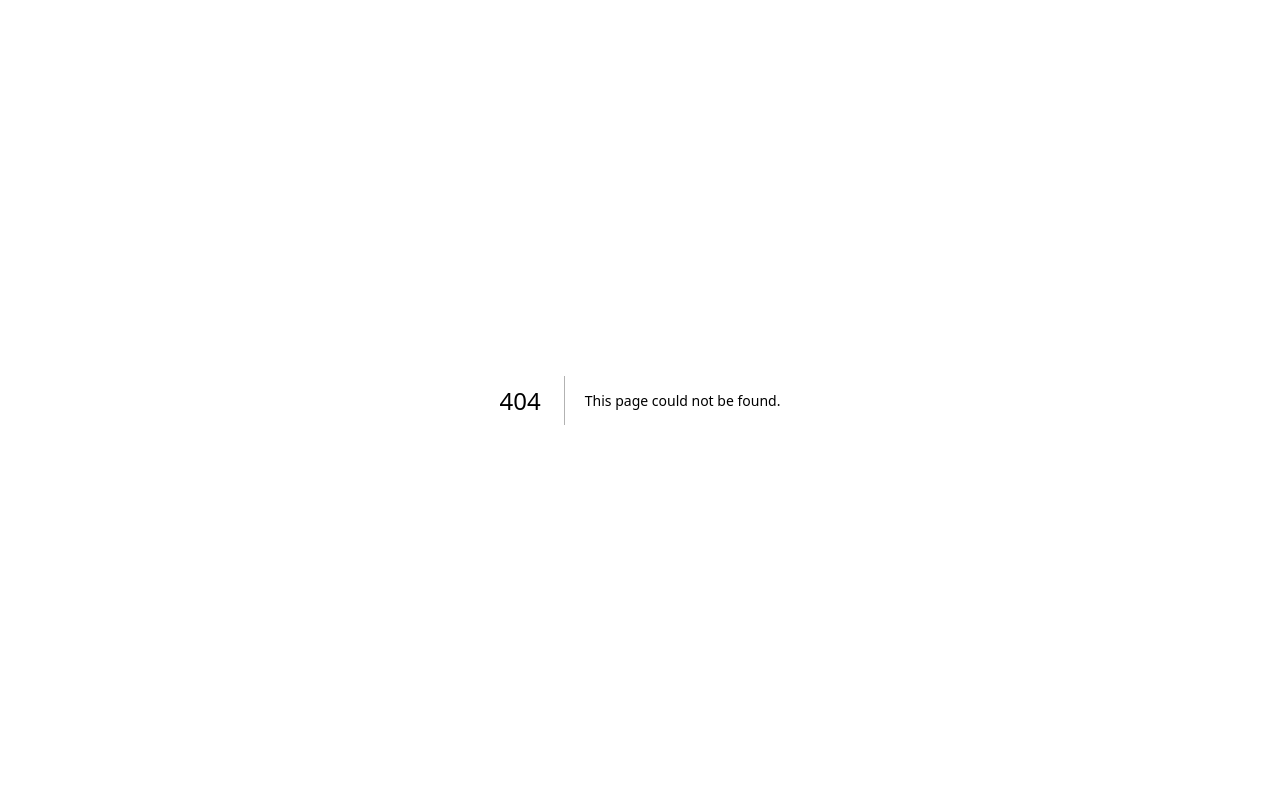
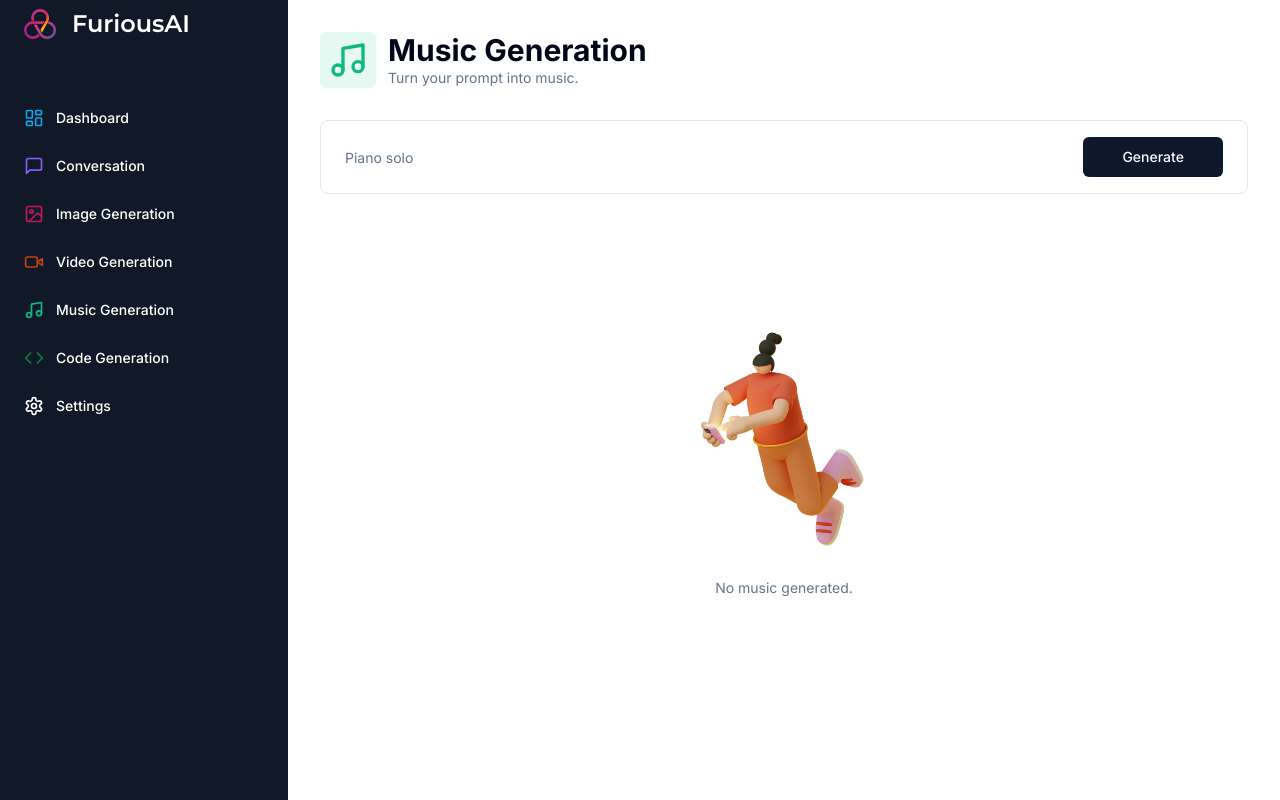
Before and after one commit to avinashhubale/furious-ai, a Next.js app: page /music in a window 1280 px wide. Before the commit this address had no page. Built offline with nearby package versions, Linux system fonts and the light colour scheme.

Commit message:
Implement music generation api

```diff
--- /dev/null
+++ b/app/(dashboard)/(routes)/music/constants.ts
@@ -0,0 +1,7 @@
+import * as z from 'zod';
+
+export const formSchema = z.object({
+  prompt: z.string().min(1, {
+    message: 'Music prompt is required',
+  }),
+});
--- /dev/null
+++ b/app/(dashboard)/(routes)/music/page.tsx
@@ -0,0 +1,106 @@
+'use client';
+
+import axios from 'axios';
+import * as z from 'zod';
+import { Heading } from '@/components/heading';
+import { Music } from 'lucide-react';
+import { useForm } from 'react-hook-form';
+import { formSchema } from './constants';
+import { zodResolver } from '@hookform/resolvers/zod';
+import { Form, FormField, FormItem, FormControl } from '@/components/ui/form';
+import { Input } from '@/components/ui/input';
+import { Button } from '@/components/ui/button';
+import { useRouter } from 'next/navigation';
+import { useState } from 'react';
+
+import { Empty } from '@/components/empty';
+import { Loader } from '@/components/loader';
+
+const MusicPage = () => {
+  const router = useRouter();
+  const [music, setMusic] = useState<string>();
+  const form = useForm<z.infer<typeof formSchema>>({
+    resolver: zodResolver(formSchema),
+    defaultValues: {
+      prompt: '',
+    },
+  });
+
+  const isLoading = form.formState.isSubmitting;
+
+  const onSubmit = async (values: z.infer<typeof formSchema>) => {
+    try {
+      setMusic(undefined);
+
+      const response = await axios.post('/api/music', values);
+
+      setMusic(response.data.audio);
+
+      form.reset();
+    } catch (error: any) {
+      // TODO: Open Pro Modal
+      console.log(error);
+    } finally {
+      router.refresh();
+    }
+  };
+
+  return (
+    <div>
+      <Heading
+        title="Music Generation"
+        description="Turn your prompt into music."
+        icon={Music}
+        iconColor="text-emerald-500"
+        bgcolor="bg-emerald-500/10"
+      />
+      <div className="px-4 lg:px-8">
+        <div>
+          <Form {...form}>
+            <form
+              onSubmit={form.handleSubmit(onSubmit)}
+              className="rounded-lg border w-full p-4 px-3 md:px-6 focus-within:shadow-sm grid grid-cols-12 gap-2"
+            >
+              <FormField
+                name="prompt"
+                render={({ field }) => (
+                  <FormItem className="col-span-12 lg:col-span-10">
+                    <FormControl className="m-0 p-0">
+                      <Input
+                        className="border-0 outline-none focus-visible:ring-0 focus-visible:ring-transparent"
+                        disabled={isLoading}
+                        placeholder="Piano solo "
+                        {...field}
+                      />
+                    </FormControl>
+                  </FormItem>
+                )}
+              />
+              <Button
+                className="col-span-12 lg:col-span-2 w-full"
+                disabled={isLoading}
+              >
+                Generate
+              </Button>
+            </form>
+          </Form>
+        </div>
+        <div className="space-y-4 mt-4">
+          {isLoading && (
+            <div className="p-8 rounded-lg w-full flex items-center justify-center bg-muted">
+              <Loader />
+            </div>
+          )}
+          {!music && !isLoading && <Empty label="No music generated." />}
+          {music && (
+            <audio controls className="w-full mt-8">
+              <source src={music} />
+            </audio>
+          )}
+        </div>
+      </div>
+    </div>
+  );
+};
+
+export default MusicPage;
--- /dev/null
+++ b/app/api/music/route.ts
@@ -0,0 +1,36 @@
+import { auth } from '@clerk/nextjs';
+import { NextResponse } from 'next/server';
+import Replicate from 'replicate';
+
+const replicate = new Replicate({
+  auth: process.env.REPLICATE_API_TOKEN,
+});
+export async function POST(req: Request) {
+  try {
+    const { userId } = auth();
+    const body = await req.json();
+    const { prompt } = body;
+
+    if (!userId) {
+      return new NextResponse('Unauthorized', { status: 401 });
+    }
+
+    if (!prompt) {
+      return new NextResponse('Prompt is required', { status: 400 });
+    }
+
+    const response = await replicate.run(
+      'riffusion/riffusion:8cf61ea6c56afd61d8f5b9ffd14d7c216c0a93844ce2d82ac1c9ecc9c7f24e05',
+      {
+        input: {
+          prompt_a: prompt,
+        },
+      }
+    );
+
+    return NextResponse.json(response);
+  } catch (error) {
+    console.log('[MUSIC_ERROR]', error);
+    return new NextResponse('Internal error', { status: 500 });
+  }
+}
--- a/package.json
+++ b/package.json
@@ -33,6 +33,7 @@
     "react-dom": "^18.2.0",
     "react-hook-form": "^7.46.1",
     "react-markdown": "^9.0.1",
+    "replicate": "^0.25.2",
     "tailwind-merge": "^1.14.0",
     "tailwindcss": "3.3.3",
     "tailwindcss-animate": "^1.0.6",
```
Also changed, not shown: 2 other files (tests, documents, lock files or other folders).
